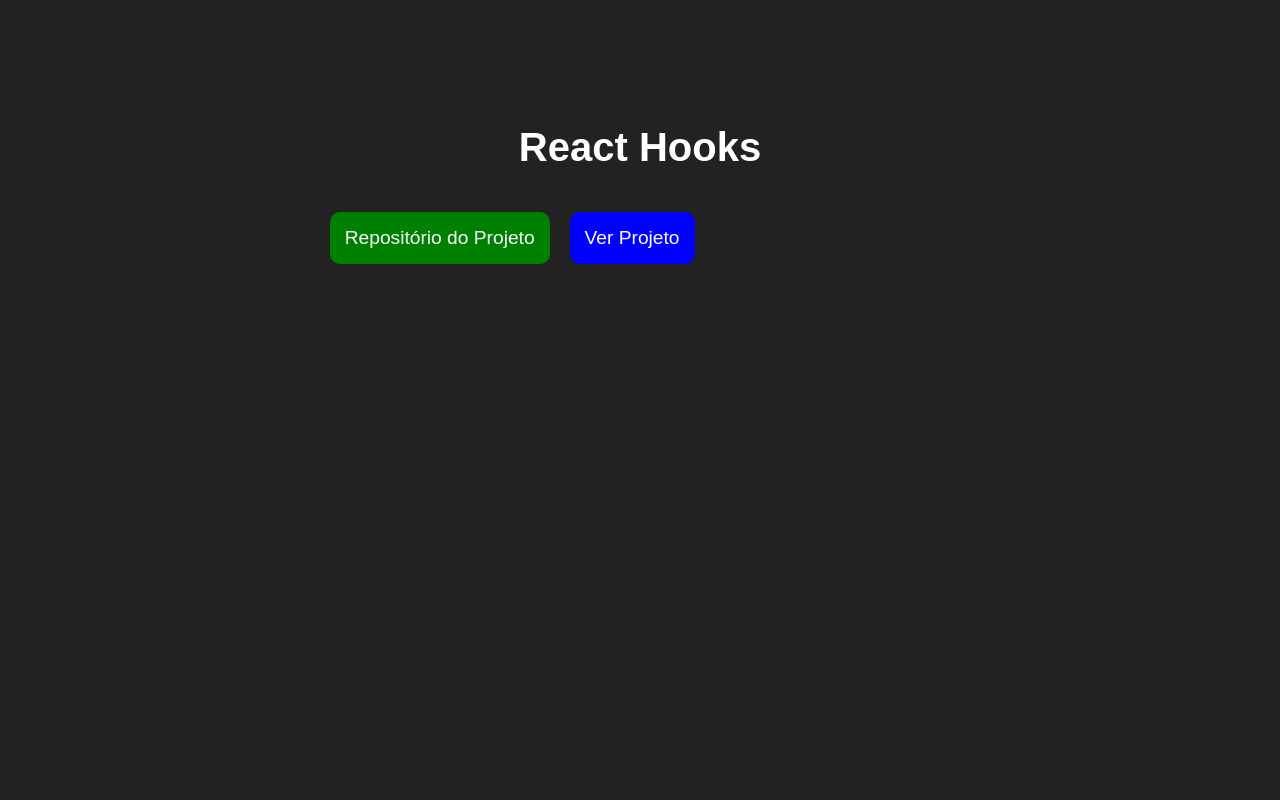
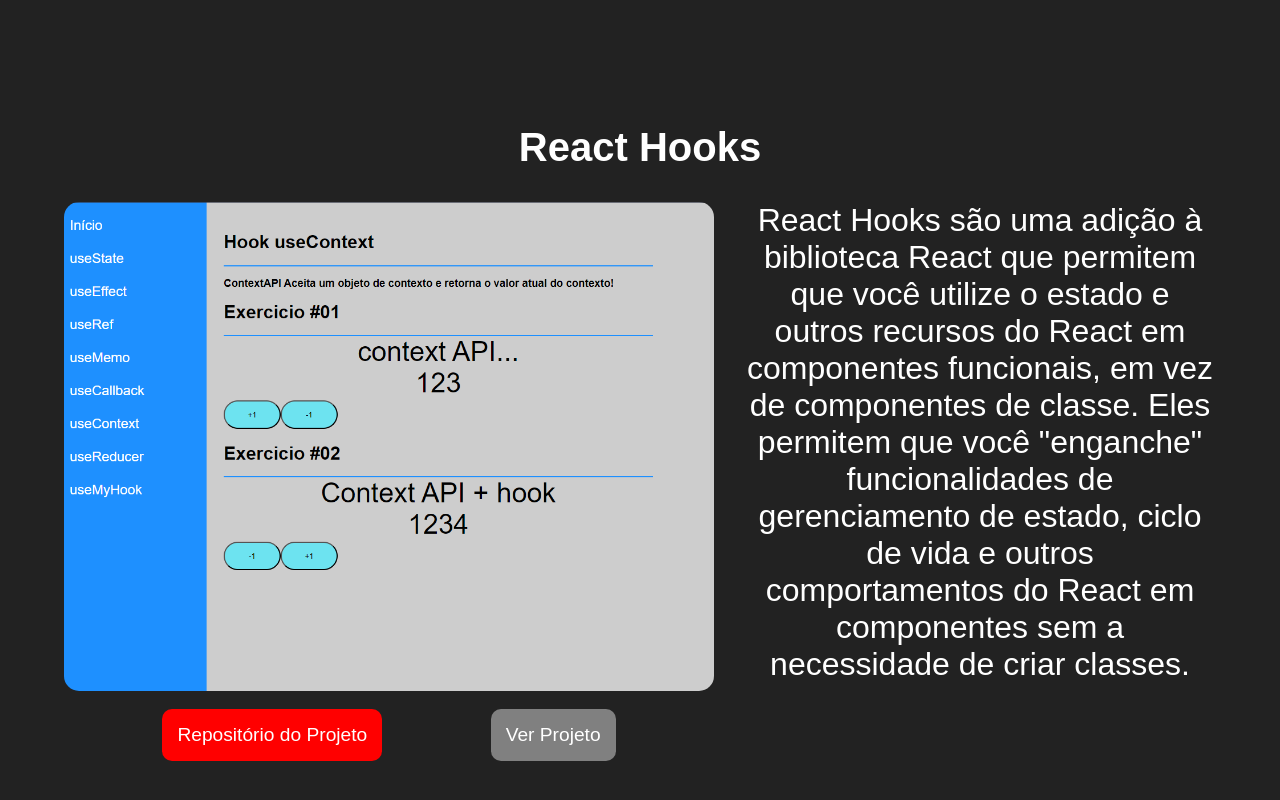
Before and after one commit to BielBatemarque/portifolio-react, a React (Create React App) app: page / in a window 1280 px wide. Shown: the part 1789-2589 px from the top of the page. Built offline with nearby package versions, Linux system fonts and the light colour scheme.

Commit message:
texto sobre hooks

```diff
--- a/src/components/ReactHooks/index.jsx
+++ b/src/components/ReactHooks/index.jsx
@@ -1,8 +1,9 @@
 import { Button } from "../Button";
 import { Container } from "../Container";
-import { FlexContainer } from "../RouterDom/styles";
+import { AcerterdIMG, FlexContainer } from "../RouterDom/styles";
 import { Section } from "../Sobre/styles";
 import { Title } from "../Title";
+import hooks from '../../assets/hooks.png';
 
 export const Hooks = () => {
     return(
@@ -11,13 +12,19 @@
             <Container>
                 <Section>
                     <div>
-                    {/* <AcerterdIMG/> */}
+                    <AcerterdIMG src={hooks}/>
                         <FlexContainer >
-                            <Button color={'green'} text={'Repositório do Projeto'}/>
-                            <Button color={'blue'} text={'Ver Projeto'}/>
+                            <Button color={'red'} text={'Repositório do Projeto'}/>
+                            <Button color={'gray'} text={'Ver Projeto'}/>
                         </FlexContainer>
                     </div>
-                    <div></div>
+                    <div style={{
+                        marginLeft: 30,
+                        width: 600,
+                        textAlign: "center",
+                    }}>
+                        <p>React Hooks são uma adição à biblioteca React que permitem que você utilize o estado e outros recursos do React em componentes funcionais, em vez de componentes de classe. Eles permitem que você "enganche" funcionalidades de gerenciamento de estado, ciclo de vida e outros comportamentos do React em componentes sem a necessidade de criar classes.</p>
+                    </div>
                 </Section>
             </Container>
         </div>
```
Also changed, not shown: src/assets/hooks.png (added).
